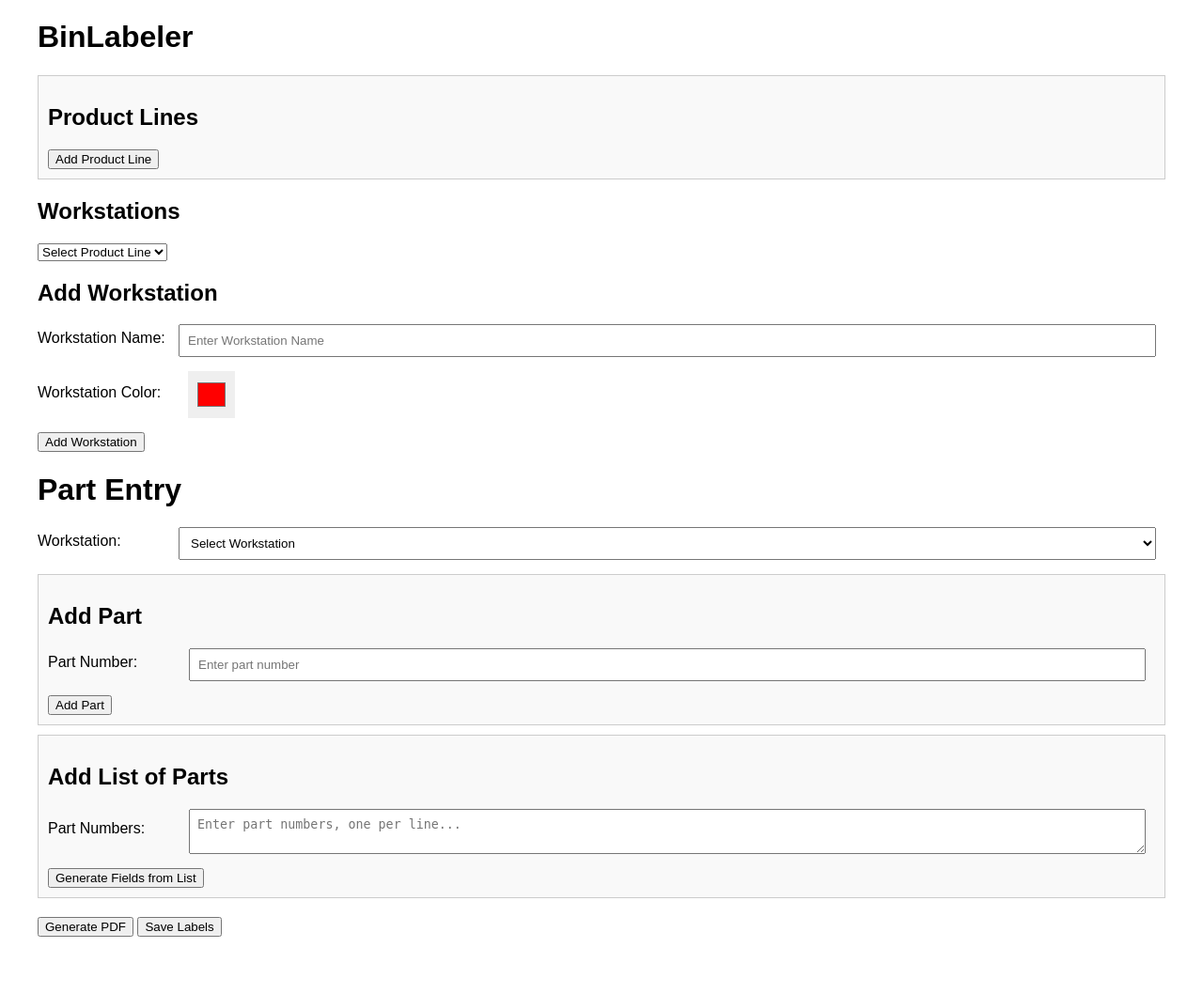
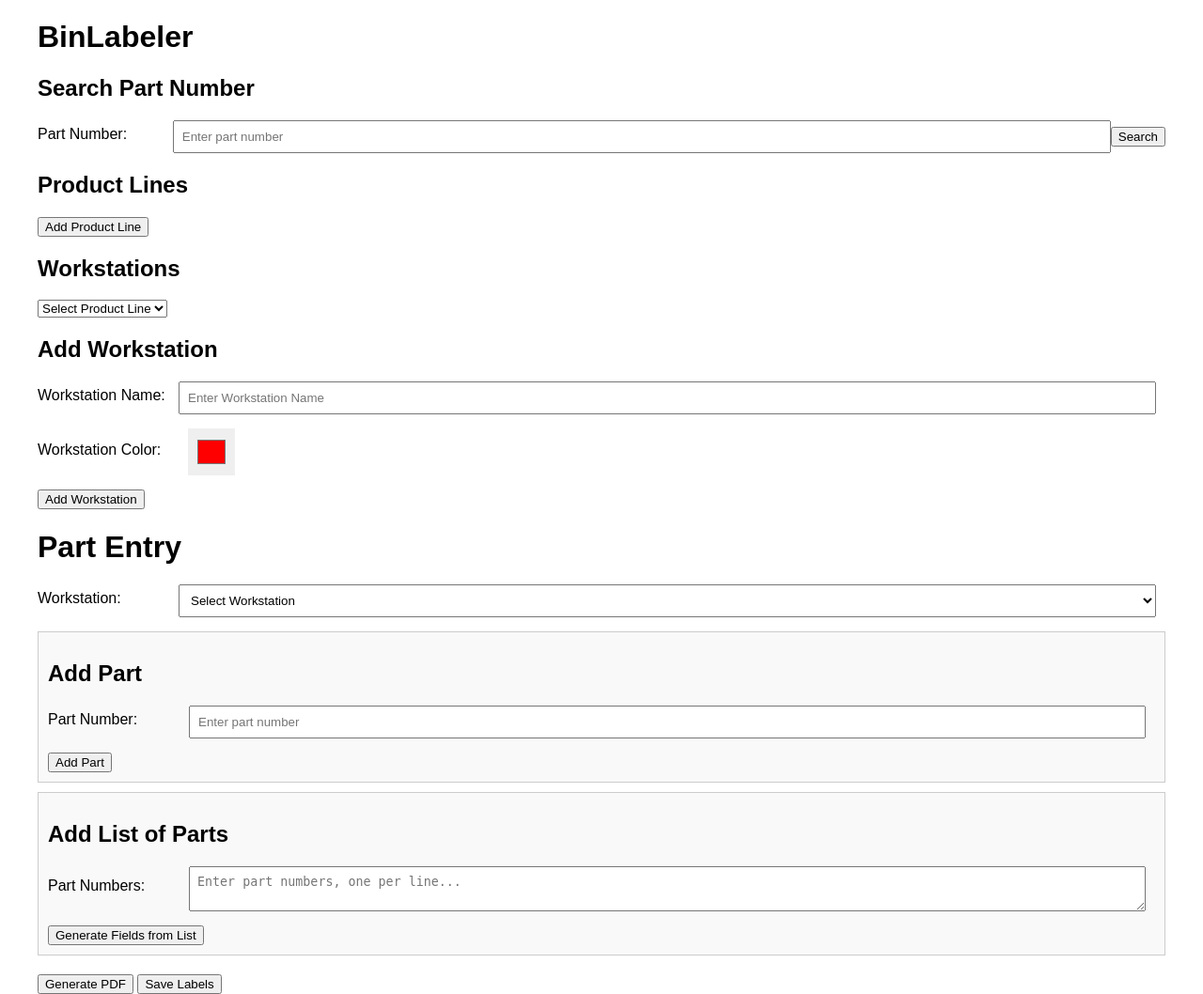
Before and after one commit to rekk2/Bin-labeler, a Flask app: page / in a window 1280 px wide. Shown: the whole page at 94% size. Before the commit the page ends 997 px from the top, so only its background shows below. Run offline with Flask 2, Linux system fonts and the light colour scheme; data that the repository does not hold is empty.

Commit message:
Update index.html

```diff
--- a/templates/index.html
+++ b/templates/index.html
@@ -9,7 +9,18 @@
 <body>
     <h1>BinLabeler</h1>
 
-    <div class="product-line">
+	<div class="part-search">
+		<h2>Search Part Number</h2>
+		<div class="form-group">
+			<label for="search_part_number">Part Number:</label>
+			<input type="text" id="search_part_number" placeholder="Enter part number">
+			<button type="button" onclick="searchPartNumber()">Search</button>
+		</div>
+		<div id="search_results"></div>
+	</div>
+
+
+    <div class="product-line-container">
         <h2>Product Lines</h2>
         <div id="product_lines"></div>
         <button type="button" onclick="addProductLine()">Add Product Line</button>
@@ -23,7 +34,6 @@
         <div id="workstations"></div>
     </div>
 
-
     <div class="add-workstation">
         <h2>Add Workstation</h2>
         <div class="form-group">
@@ -36,7 +46,6 @@
         </div>
         <button type="button" onclick="addWorkstation()">Add Workstation</button>
     </div>
-
 
     <div class="part-input-methods">
         <h1>Part Entry</h1>
```
Lines whose indentation alone changed are shown as unchanged.
